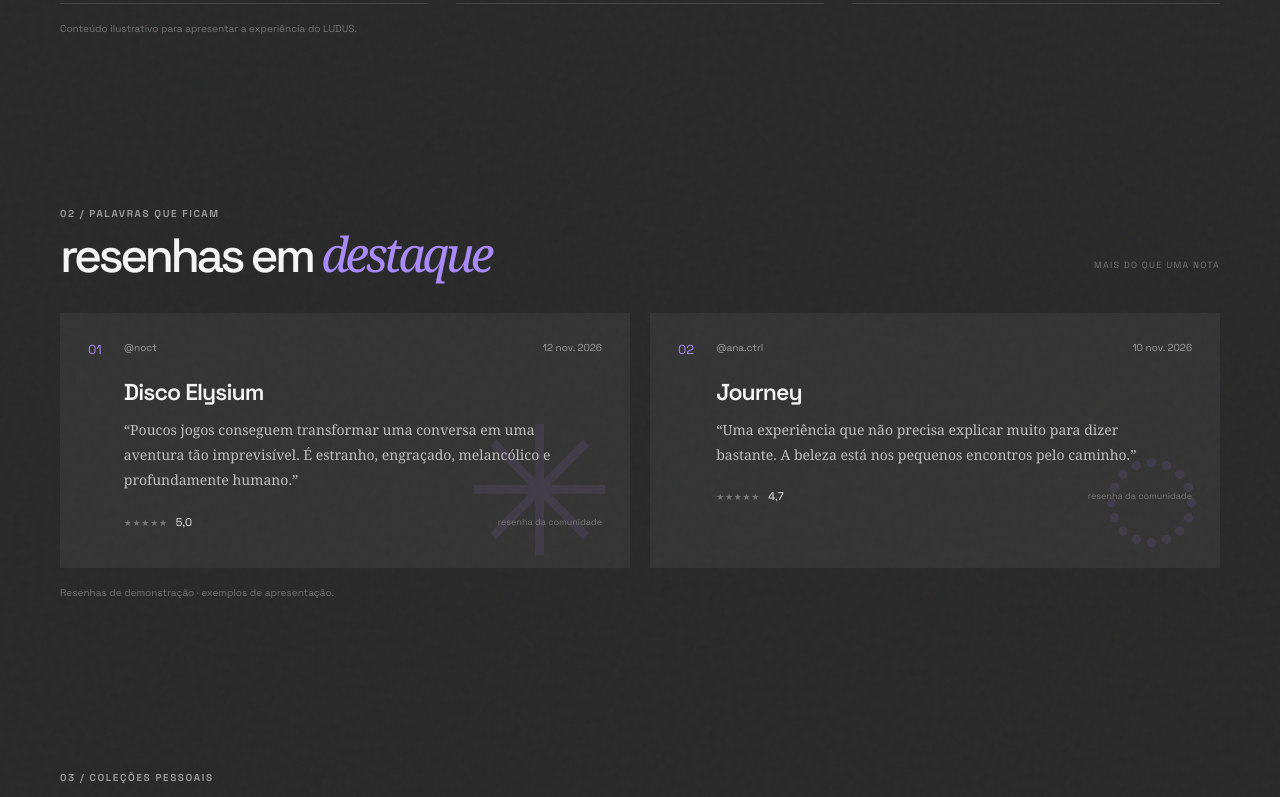
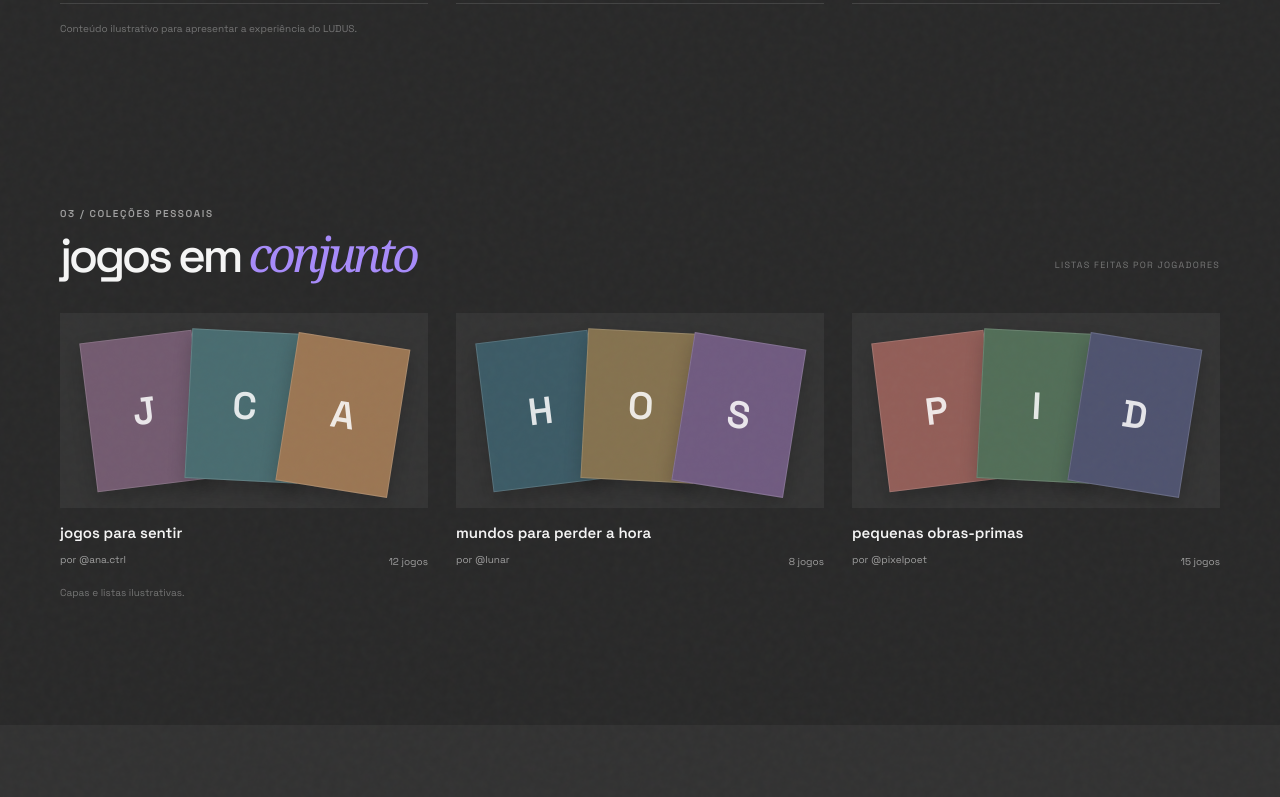
Before and after one commit to devhosampaio/ludusv2, a React (Vite) app: page / in a window 1280 px wide. Shown: the part 1320-2117 px from the top of the page. Built offline with nearby package versions, Linux system fonts and the light colour scheme.

Commit message:
Remove standalone featured reviews section

```diff
--- a/src/pages/LandingPage.jsx
+++ b/src/pages/LandingPage.jsx
@@ -34,25 +34,6 @@ const reviews = [
     text: "A curiosidade é a melhor ferramenta que esse jogo poderia oferecer. Queria poder descobrir tudo de novo.",
     cover: "cover--outer",
     mark: "OW",
-  },
-];
-
-const featuredReviews = [
-  {
-    id: "LP-031",
-    game: "Disco Elysium",
-    author: "noct",
-    rating: "5,0",
-    date: "12 nov. 2026",
-    text: "Poucos jogos conseguem transformar uma conversa em uma aventura tão imprevisível. É estranho, engraçado, melancólico e profundamente humano.",
-  },
-  {
-    id: "LP-032",
-    game: "Journey",
-    author: "ana.ctrl",
-    rating: "4,7",
-    date: "10 nov. 2026",
-    text: "Uma experiência que não precisa explicar muito para dizer bastante. A beleza está nos pequenos encontros pelo caminho.",
   },
 ];
 
@@ -150,7 +131,7 @@ function LandingPage() {
           </article>
           <div className="lp-floating-review" data-ui-id="LP-008">
             <span className="lp-floating-review__avatar">m.</span>
-            <div><strong>mari.exe</strong><span>uma nova resenha</span></div>
+            <div><strong>mari.exe</strong><span>uma nova avaliação</span></div>
             <span className="lp-floating-review__star">★ 5,0</span>
           </div>
           <div className="lp-visual-note lp-visual-note--bottom"><span>01 / 03</span> EXPERIÊNCIAS QUE FICAM</div>
@@ -177,28 +158,6 @@ function LandingPage() {
           ))}
         </div>
         <p className="lp-demo-caption">Conteúdo ilustrativo para apresentar a experiência do LUDUS.</p>
-      </section>
-
-      <section className="lp-section lp-container" id="resenhas" data-ui-id="LP-030">
-        <div className="lp-section-heading">
-          <div><span className="lp-eyebrow">02 / palavras que ficam</span><h2>resenhas em <em>destaque</em></h2></div>
-          <span className="lp-section-heading__aside">MAIS DO QUE UMA NOTA</span>
-        </div>
-        <div className="lp-featured-reviews">
-          {featuredReviews.map((review, index) => (
-            <article className="lp-essay-card" key={review.id} data-ui-id={review.id}>
-              <span className="lp-essay-card__number">0{index + 1}</span>
-              <div className="lp-essay-card__content">
-                <div className="lp-review-card__meta"><span>@{review.author}</span><span>{review.date}</span></div>
-                <h3>{review.game}</h3>
-                <p>“{review.text}”</p>
-                <div className="lp-essay-card__bottom"><Stars value={review.rating} /><span>resenha da comunidade</span></div>
-              </div>
-              <span className="lp-essay-card__ornament" aria-hidden="true">{index === 0 ? "✳" : "◌"}</span>
-            </article>
-          ))}
-        </div>
-        <p className="lp-demo-caption">Resenhas de demonstração · exemplos de apresentação.</p>
       </section>
 
       <section className="lp-section lp-container" id="listas" data-ui-id="LP-040">
```
